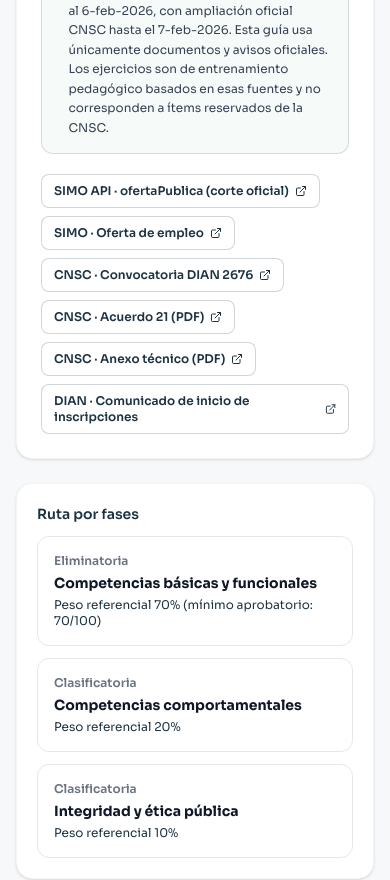
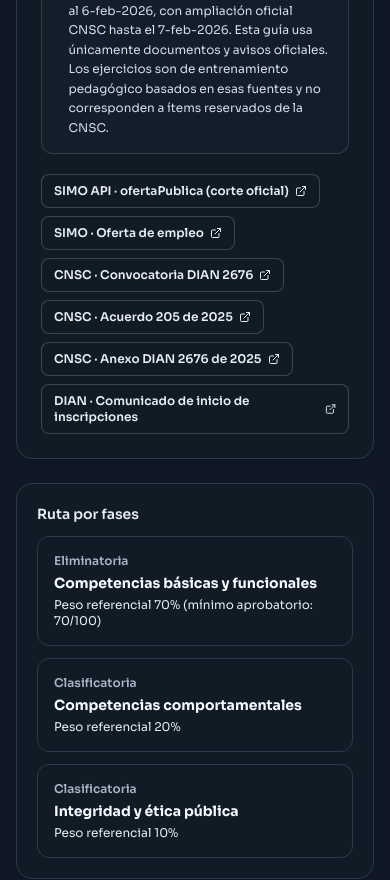
Before and after one commit to elproelpromaspro123-art/DIAN, a Next.js app: page /estudio/gestor-i in a window 390 px wide. Shown: the part 860-1740 px from the top of the page. Built offline with nearby package versions, Linux system fonts and the light colour scheme; no server answers.

Commit message:
feat: set dark default theme and refresh official DIAN references

```diff
--- a/src/app/globals.css
+++ b/src/app/globals.css
@@ -1,18 +1,22 @@
 @import "tailwindcss";
 
 :root {
-  --dian-navy: #1d3342;
-  --dian-navy-light: #2f4b5b;
-  --dian-mint: #eef6f2;
-  --dian-gold: #b99b6a;
-  --dian-sand: #faf7f2;
-  --dian-gray: #f6f8f9;
-  --dian-ink: #11161c;
-  --dian-danger: #c2413d;
-  --dian-success: #2f7a4a;
-  --dian-warning: #d89b2f;
-  --background: #fafbf9;
-  --foreground: #11161c;
+  --dian-navy: #e6edf7;
+  --dian-navy-light: #f5f8ff;
+  --dian-mint: #162330;
+  --dian-gold: #d4b174;
+  --dian-sand: #1a2733;
+  --dian-gray: #0f1824;
+  --dian-ink: #edf3fb;
+  --dian-danger: #f0746e;
+  --dian-success: #4fad79;
+  --dian-warning: #e4b04f;
+  --background: #0a1118;
+  --foreground: #edf3fb;
+  --surface-1: #111b26;
+  --surface-2: #162331;
+  --surface-3: #1b2a3a;
+  --border-subtle: #2a3b4d;
 }
 
 @theme inline {
@@ -33,16 +37,20 @@
 }
 
 body {
-  background: radial-gradient(circle at 10% 10%, rgba(31, 122, 90, 0.03), transparent 45%),
-    radial-gradient(circle at 90% 20%, rgba(185, 155, 106, 0.05), transparent 42%),
+  background: radial-gradient(circle at 10% 12%, rgba(212, 177, 116, 0.08), transparent 46%),
+    radial-gradient(circle at 88% 18%, rgba(72, 124, 171, 0.1), transparent 44%),
     var(--background);
   color: var(--foreground);
   font-family: var(--font-sora), "Segoe UI", sans-serif;
 }
 
+body.theme-dark {
+  color-scheme: dark;
+}
+
 * {
   scrollbar-width: thin;
-  scrollbar-color: var(--dian-navy) transparent;
+  scrollbar-color: #3c546c transparent;
 }
 
 html {
@@ -83,8 +91,8 @@ html {
 }
 
 ::selection {
-  background-color: var(--dian-navy);
-  color: white;
+  background-color: #29425d;
+  color: #f7fbff;
 }
 
 ::-webkit-scrollbar {
@@ -97,12 +105,12 @@ html {
 }
 
 ::-webkit-scrollbar-thumb {
-  background-color: var(--dian-navy);
+  background-color: #3c546c;
   border-radius: 4px;
 }
 
 ::-webkit-scrollbar-thumb:hover {
-  background-color: var(--dian-navy-light);
+  background-color: #516d89;
 }
 
 .scrollbar-hide {
@@ -200,16 +208,87 @@ html {
   touch-action: pan-x pan-y pinch-zoom;
 }
 
+.theme-dark .bg-white {
+  background-color: var(--surface-1) !important;
+}
+
+.theme-dark .bg-gray-50 {
+  background-color: var(--surface-2) !important;
+}
+
+.theme-dark .bg-gray-100,
+.theme-dark .bg-gray-200 {
+  background-color: var(--surface-3) !important;
+}
+
+.theme-dark .bg-white\/90 {
+  background-color: rgba(13, 20, 30, 0.92) !important;
+}
+
+.theme-dark .text-gray-900 {
+  color: #f4f8ff !important;
+}
+
+.theme-dark .text-gray-800 {
+  color: #e9f0fa !important;
+}
+
+.theme-dark .text-gray-700 {
+  color: #d4deea !important;
+}
+
+.theme-dark .text-gray-600 {
+  color: #bcc9d8 !important;
+}
+
+.theme-dark .text-gray-500 {
+  color: #a5b4c6 !important;
+}
+
+.theme-dark .text-gray-400 {
+  color: #93a3b6 !important;
+}
+
+.theme-dark .border-gray-100,
+.theme-dark .border-gray-200,
+.theme-dark .border-gray-300 {
+  border-color: var(--border-subtle) !important;
+}
+
+.theme-dark .hover\:bg-gray-50:hover {
+  background-color: #1e2d3d !important;
+}
+
+.theme-dark .hover\:bg-gray-100:hover {
+  background-color: #24374a !important;
+}
+
+.theme-dark .focus\:bg-white:focus {
+  background-color: var(--surface-1) !important;
+}
+
+.theme-dark .bg-dian-navy {
+  background-color: #172534 !important;
+}
+
+.theme-dark .bg-dian-navy-light {
+  background-color: #24384d !important;
+}
+
+.theme-dark .hover\:bg-dian-navy-light:hover {
+  background-color: #2d465f !important;
+}
+
 .reading-mode {
-  background: #f8f6f2;
+  background: #0d1520;
 }
 
 .reading-mode .exam-card {
-  background-color: #fffdf9;
-  border-color: #e7dfd3;
+  background-color: #13202e;
+  border-color: #2d4154;
 }
 
 .reading-mode .exam-surface {
-  background-color: #fffdf9;
-  border-color: #e7dfd3;
+  background-color: #13202e;
+  border-color: #2d4154;
 }
--- a/src/app/layout.tsx
+++ b/src/app/layout.tsx
@@ -95,7 +95,7 @@ export default function RootLayout({
   return (
     <html lang="es" suppressHydrationWarning>
       <body
-        className={`${sora.variable} ${fraunces.variable} antialiased`}
+        className={`${sora.variable} ${fraunces.variable} antialiased theme-dark`}
         suppressHydrationWarning
       >
         {children}
--- a/src/components/Hero.tsx
+++ b/src/components/Hero.tsx
@@ -161,7 +161,7 @@ export default function Hero() {
               href="https://simo.cnsc.gov.co/#/ofertaEmpleo"
               target="_blank"
               rel="noopener noreferrer"
-              className="inline-flex items-center justify-center gap-2 bg-dian-gold text-dian-navy font-semibold px-5 py-2.5 rounded-lg hover:bg-[#e0b457] transition-colors text-sm w-full sm:w-auto"
+              className="inline-flex items-center justify-center gap-2 bg-dian-gold text-[#101826] font-semibold px-5 py-2.5 rounded-lg hover:bg-[#e0b457] transition-colors text-sm w-full sm:w-auto"
             >
               <ExternalLink className="w-4 h-4" />
               Oferta SIMO
--- a/src/components/InfografiaSection.tsx
+++ b/src/components/InfografiaSection.tsx
@@ -121,22 +121,22 @@ const resources: Resource[] = [
     href: "https://www.cnsc.gov.co/node/59574",
   },
   {
-    name: "CNSC · Acuerdo 21 (PDF oficial)",
+    name: "CNSC · Acuerdo 205 de 2025",
     icon: FileCheck2,
     available: true,
     color: "from-cyan-600 to-blue-700",
     summary: "Reglas, pesos y etapas del proceso DIAN 2676.",
     kind: "link",
-    href: "https://historico.cnsc.gov.co/docs/DIAN_4.5._Acuerdo_No_21_del_31_de_enero_del_2025.pdf",
+    href: "https://www.cnsc.gov.co/convocatorias/dian-2022?field_tipo_de_contenido_convocat_target_id=65",
   },
   {
-    name: "CNSC · Anexo técnico DIAN 2676 (PDF)",
+    name: "CNSC · Anexo DIAN 2676 de 2025",
     icon: FileCheck2,
     available: true,
     color: "from-teal-600 to-emerald-700",
     summary: "Especificaciones técnicas de pruebas y criterios.",
     kind: "link",
-    href: "https://historico.cnsc.gov.co/docs/DIAN_4.6._Anexo_del_31_de_enero_del_2025.pdf",
+    href: "https://www.cnsc.gov.co/convocatorias/dian-2022?field_tipo_de_contenido_convocat_target_id=65",
   },
   {
     name: "DIAN · Resolución 0067 de 2024 (MERF)",
--- a/src/data/cargo-study-content.ts
+++ b/src/data/cargo-study-content.ts
@@ -63,12 +63,12 @@ export const ANALISTA_STUDY_CONTENT: CargoStudyContent = {
     { label: "SIMO · Oferta de empleo", href: "https://simo.cnsc.gov.co/#/ofertaEmpleo" },
     { label: "CNSC · Convocatoria DIAN 2676", href: "https://www.cnsc.gov.co/node/59797" },
     {
-      label: "CNSC · Acuerdo 21 (PDF)",
-      href: "https://historico.cnsc.gov.co/docs/DIAN_4.5._Acuerdo_No_21_del_31_de_enero_del_2025.pdf",
+      label: "CNSC · Acuerdo 205 de 2025",
+      href: "https://www.cnsc.gov.co/convocatorias/dian-2022?field_tipo_de_contenido_convocat_target_id=65",
     },
     {
-      label: "CNSC · Anexo técnico (PDF)",
-      href: "https://historico.cnsc.gov.co/docs/DIAN_4.6._Anexo_del_31_de_enero_del_2025.pdf",
+      label: "CNSC · Anexo DIAN 2676 de 2025",
+      href: "https://www.cnsc.gov.co/convocatorias/dian-2022?field_tipo_de_contenido_convocat_target_id=65",
     },
     {
       label: "DIAN · Comunicado de inicio de inscripciones",
@@ -360,12 +360,12 @@ export const GESTOR_STUDY_CONTENT: CargoStudyContent = {
     { label: "SIMO · Oferta de empleo", href: "https://simo.cnsc.gov.co/#/ofertaEmpleo" },
     { label: "CNSC · Convocatoria DIAN 2676", href: "https://www.cnsc.gov.co/node/59797" },
     {
-      label: "CNSC · Acuerdo 21 (PDF)",
-      href: "https://historico.cnsc.gov.co/docs/DIAN_4.5._Acuerdo_No_21_del_31_de_enero_del_2025.pdf",
+      label: "CNSC · Acuerdo 205 de 2025",
+      href: "https://www.cnsc.gov.co/convocatorias/dian-2022?field_tipo_de_contenido_convocat_target_id=65",
     },
     {
-      label: "CNSC · Anexo técnico (PDF)",
-      href: "https://historico.cnsc.gov.co/docs/DIAN_4.6._Anexo_del_31_de_enero_del_2025.pdf",
+      label: "CNSC · Anexo DIAN 2676 de 2025",
+      href: "https://www.cnsc.gov.co/convocatorias/dian-2022?field_tipo_de_contenido_convocat_target_id=65",
     },
     {
       label: "DIAN · Comunicado de inicio de inscripciones",
```
Also changed, not shown: src/data/questions-analista-v.ts (+9 -9 lines), src/data/questions-gestor-i.ts (+9 -9 lines).
